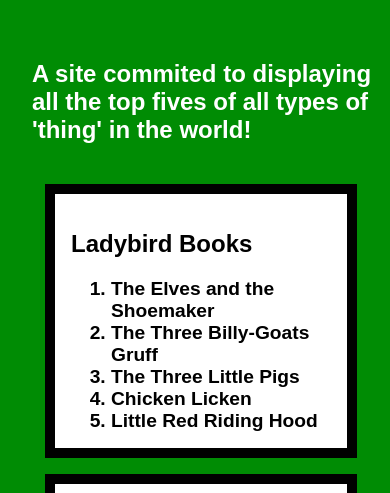
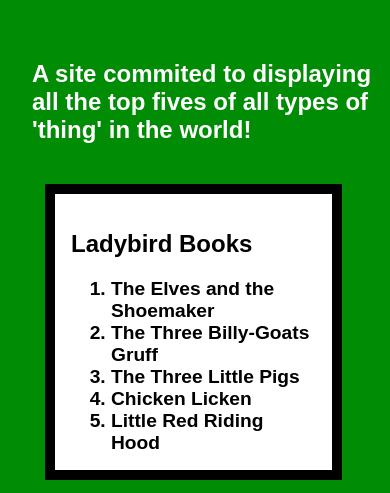
Before and after one commit to aaronjones96/top5, a Gatsby site: page / in a window 390 px wide. Shown: the part 544-1037 px from the top of the page. Built offline with nearby package versions, Linux system fonts and the light colour scheme; Gatsby itself is replaced by a stand-in of ours.

Commit message:
mobile fix

```diff
--- a/src/components/layout.scss
+++ b/src/components/layout.scss
@@ -4,7 +4,7 @@
   display: inline-block;
   background: #FFF;
   @media screen and (max-width: 705px) {
-    max-width: 260px;
+    max-width: 245px;
   }
   li {
     font-size: 1.2rem;
```
